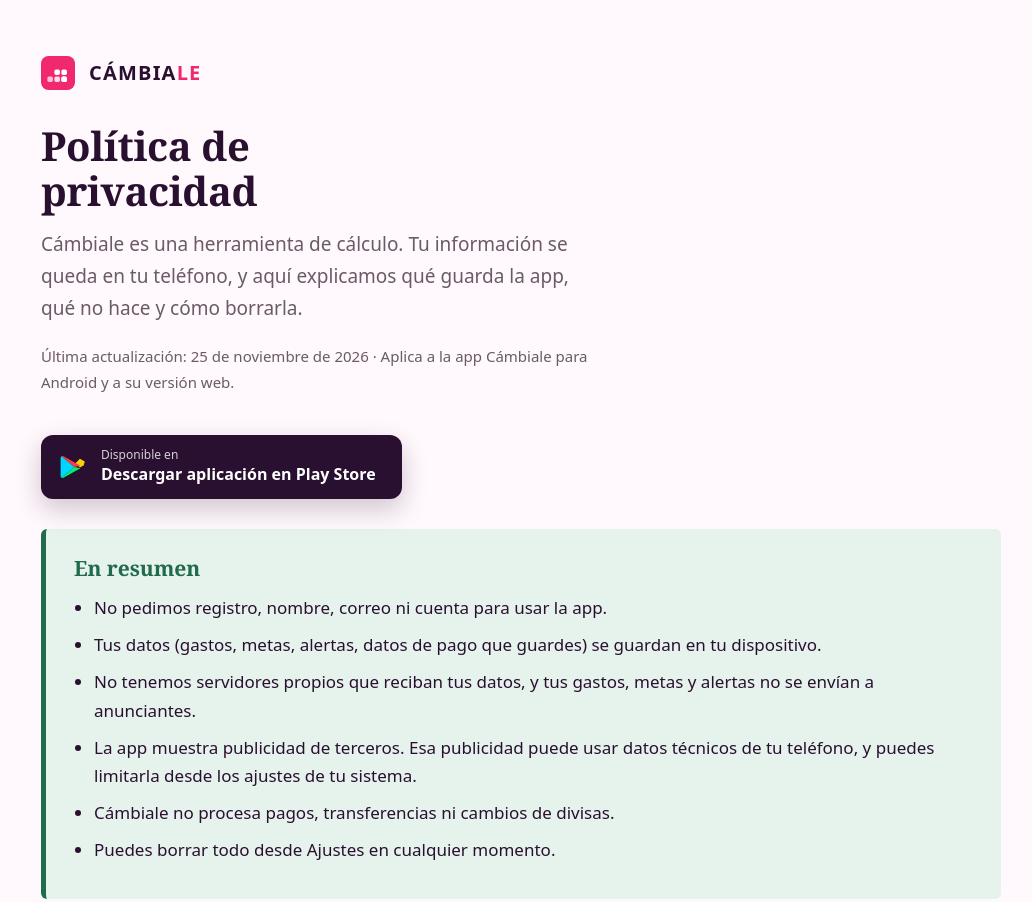
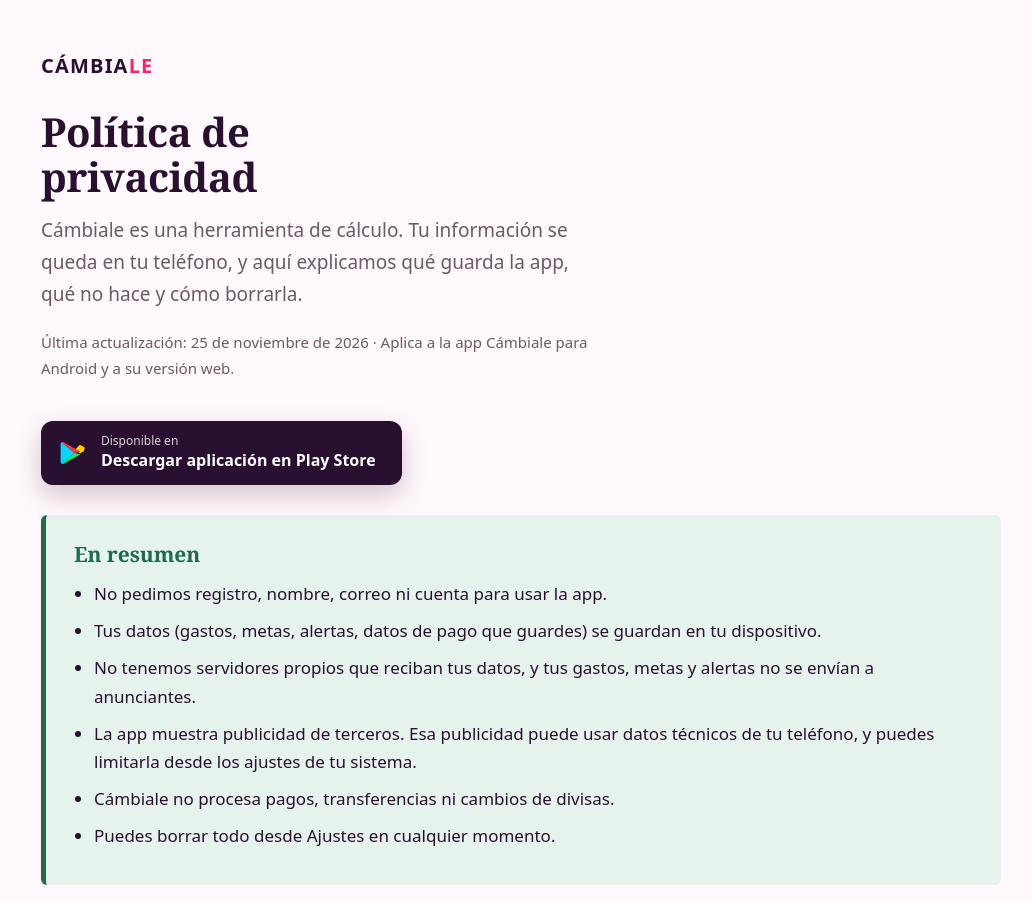
Before and after one commit to cambialeapp-debug/cambiale-privacidad, a plain HTML site: page index.html in a window 1280 px wide. Shown: the top 902 px of the page, without its empty margins (119-1151 px from the left). Drawn offline with Linux system fonts and the light colour scheme.

Commit message:
Add files via upload

```diff
--- a/index.html
+++ b/index.html
@@ -21,7 +21,7 @@
   @media(min-width:900px){.wrap{grid-template-columns:230px minmax(0,1fr);gap:64px;padding:0 40px}}
 
   header{padding:56px 0 8px}
-  .brand{display:flex;align-items:center;gap:14px;text-decoration:none;color:var(--ink)}
+  .brand{display:flex;align-items:center;text-decoration:none;color:var(--ink)}
   .brand span{font:700 20px/1 var(--sans);letter-spacing:.06em}
   .brand b{color:var(--rose)}
   h1{font:700 40px/1.12 var(--serif);margin:34px 0 14px;letter-spacing:-.01em;max-width:18ch}
@@ -69,17 +69,6 @@
 <div class="wrap">
   <header style="grid-column:1/-1">
     <a class="brand" href="#">
-      <svg width="34" height="34" viewBox="0 0 256 256" aria-hidden="true">
-        <rect width="256" height="256" rx="57" fill="#F0286E"/>
-        <g transform="translate(25.6 25.6) scale(.8)"><g transform="translate(-8 -8)">
-          <rect x="36" y="36" width="52" height="52" rx="15" fill="#FFFFFF" transform="translate(132 132)"/>
-          <rect x="102" y="102" width="52" height="52" rx="15" fill="#FFFFFF"/>
-          <rect x="168" y="102" width="52" height="52" rx="15" fill="#FFFFFF"/>
-          <rect x="36" y="168" width="52" height="52" rx="15" fill="#FFC2D6"/>
-          <rect x="102" y="168" width="52" height="52" rx="15" fill="#FFDDE8"/>
-          <rect x="168" y="168" width="52" height="52" rx="15" fill="#FFFFFF"/>
-        </g></g>
-      </svg>
       <span>CÁMBIA<b>LE</b></span>
     </a>
     <h1>Política de privacidad</h1>
```
